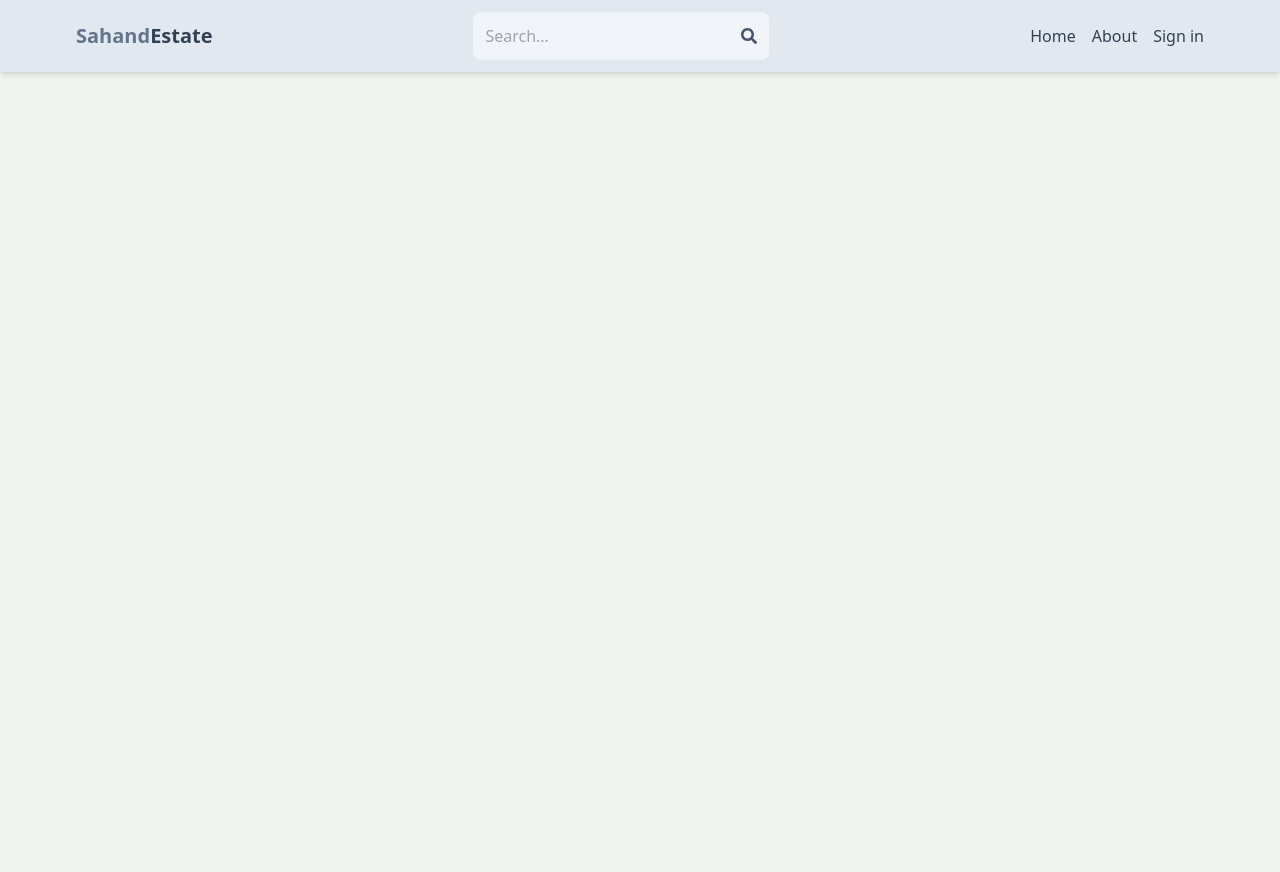
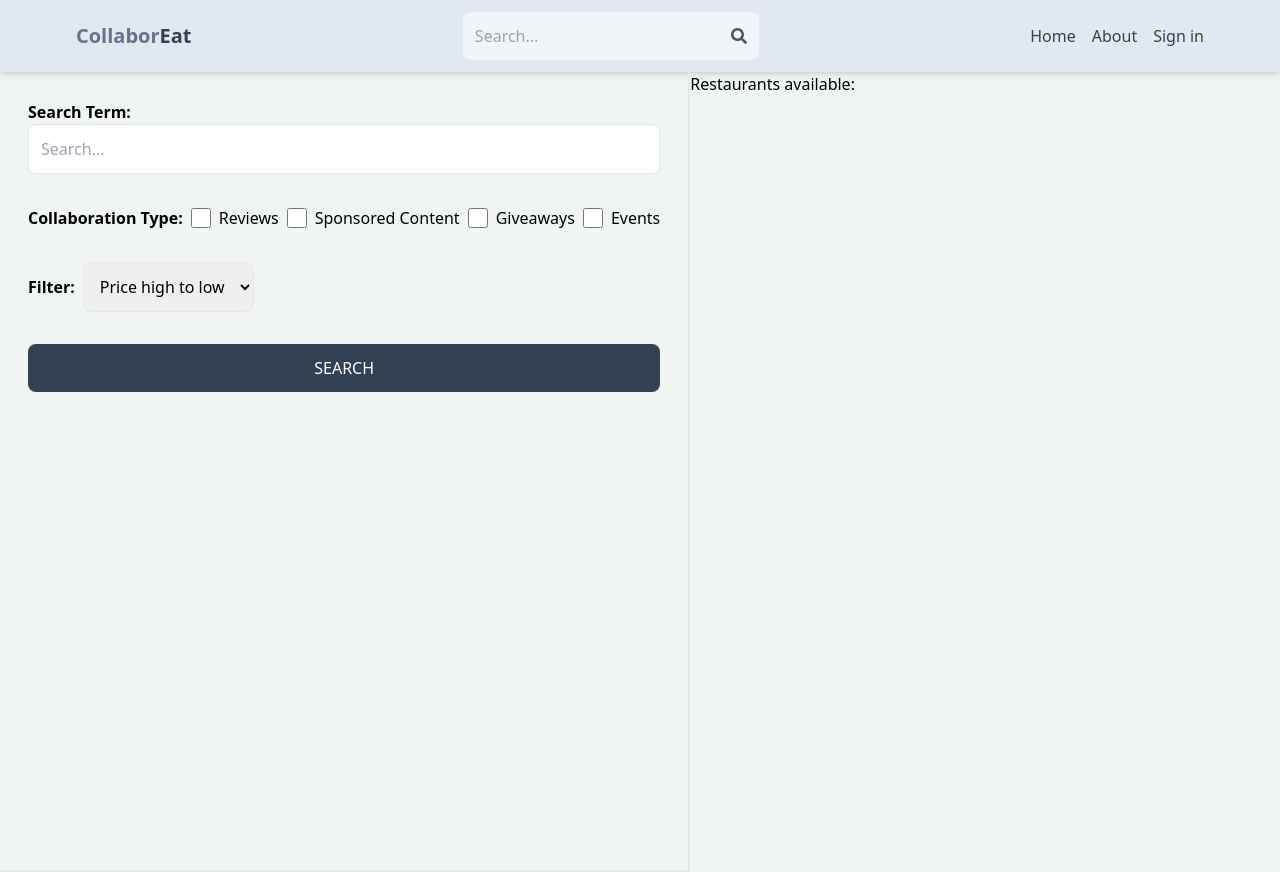
Before and after one commit to reshmannn/collaboreat, a React (Vite) app in the folder collaboreat/: page /search in a window 1280 px wide. Before the commit the page ends 800 px from the top, so only its background shows below. Built offline with nearby package versions, Linux system fonts and the light colour scheme.

Commit message:
seach page ui

```diff
--- a/collaboreat/src/App.jsx
+++ b/collaboreat/src/App.jsx
@@ -9,6 +9,7 @@ import Header from './components/Header';
 import PrivateRoute from './components/PrivateRoute';
 import CreateListing from './pages/CreateListing';
 import UpdateListing from './pages/UpdateListing';
+import Search from './pages/Search';
 
 export default function App() {
   return (
@@ -19,6 +20,8 @@ export default function App() {
         <Route path='/sign-in' element={<SignIn />} />
         <Route path='/sign-up' element={<SignUp />} />
         <Route path='/about' element={<About />} />
+        <Route path='/search' element={<Search />} />
+
         <Route path='/listing/:listingId' element={<Listing />} />
         <Route element={<PrivateRoute />}>
           <Route path='/profile' element={<Profile />} />
--- a/collaboreat/src/components/Header.jsx
+++ b/collaboreat/src/components/Header.jsx
@@ -27,8 +27,8 @@ export default function Header() {
       <div className='flex justify-between items-center max-w-6xl mx-auto p-3'>
         <Link to='/'>
           <h1 className='font-bold text-sm sm:text-xl flex flex-wrap'>
-            <span className='text-slate-500'>Sahand</span>
-            <span className='text-slate-700'>Estate</span>
+            <span className='text-slate-500'>Collabor</span>
+            <span className='text-slate-700'>Eat</span>
           </h1>
         </Link>
         <form
--- /dev/null
+++ b/collaboreat/src/pages/Search.jsx
@@ -0,0 +1,55 @@
+import React from 'react';
+
+export default function Search() {
+  return (
+    <div className='flex flex-col md:flex-row'>
+      <div className='p-7 border-b-2 md:border-r-2 md:min-h-screen'>
+        <form className='flex flex-col gap-8'>
+          <div className=''>
+            <label className='font-semibold'> Search Term:</label>
+            <input
+              type='text'
+              id='searchTerm'
+              placeholder='Search...'
+              className='border rounded-lg p-3 w-full '
+            />
+          </div>
+          <div className='flex gap-2 flex-wrap items-center'>
+            <label className='font-semibold'>Collaboration Type:</label>
+            <div className='flex gap-2'>
+              <input type='checkbox' id='reviews' className='w-5' />
+              <span>Reviews</span>
+            </div>
+            <div className='flex gap-2'>
+              <input type='checkbox' id='sponsoredContent' className='w-5' />
+              <span>Sponsored Content</span>
+            </div>
+            <div className='flex gap-2'>
+              <input type='checkbox' id='giveaways' className='w-5' />
+              <span>Giveaways</span>
+            </div>
+            <div className='flex gap-2'>
+              <input type='checkbox' id='events' className='w-5' />
+              <span>Events</span>
+            </div>
+          </div>
+          <div className='flex items-center gap-2'>
+            <label className='font-semibold'>Filter:</label>
+            <select id='sort_order' className='border rounded-lg p-3'>
+              <option value='regularPrice_desc'>Price high to low</option>
+              <option value='regularPrice_asc'>Price low to high</option>
+              <option value='createdAt_desc'>Latest</option>
+              <option value='createdAt_asc'>Oldest</option>
+            </select>
+          </div>
+          <button className='bg-slate-700 text-white p-3 rounded-lg uppercase hover:opacity-95'>
+            Search
+          </button>
+        </form>
+      </div>
+      <div className=''>
+        <h1> Restaurants available: </h1>
+      </div>
+    </div>
+  );
+}
```
